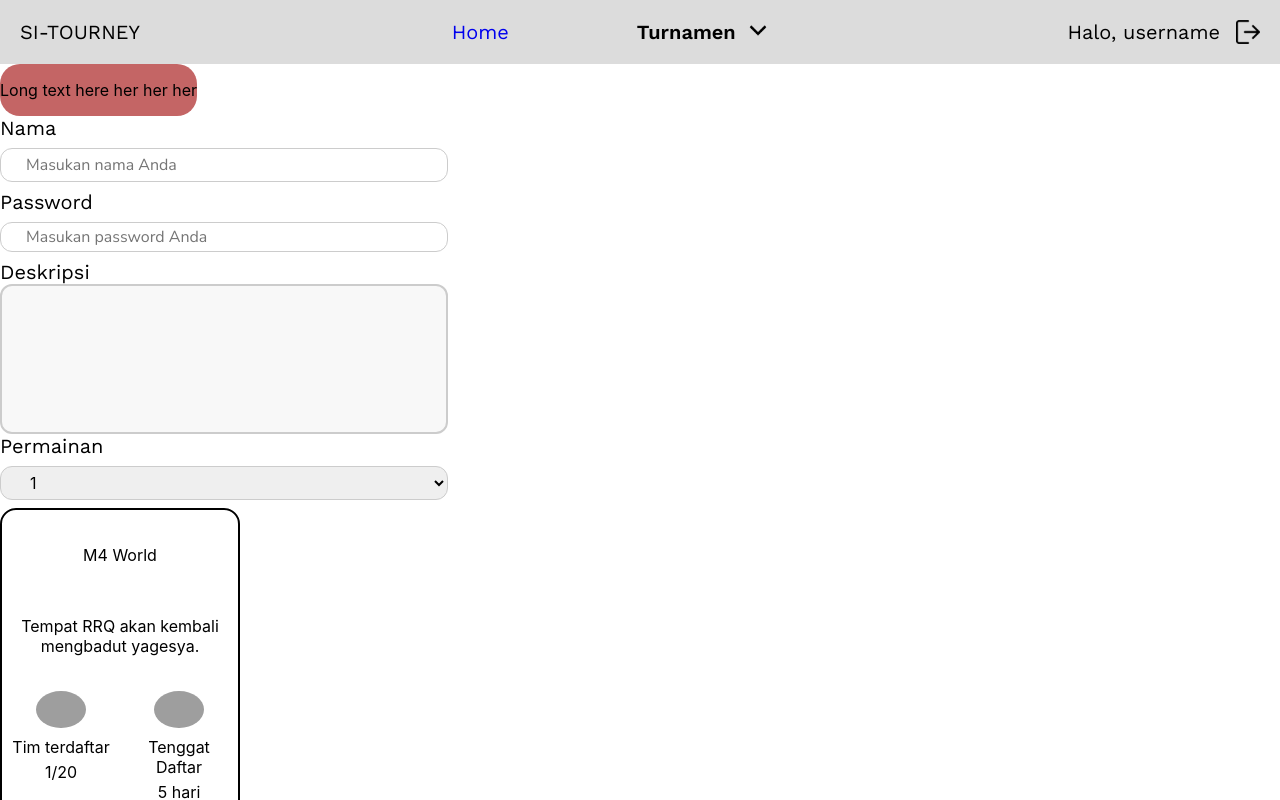
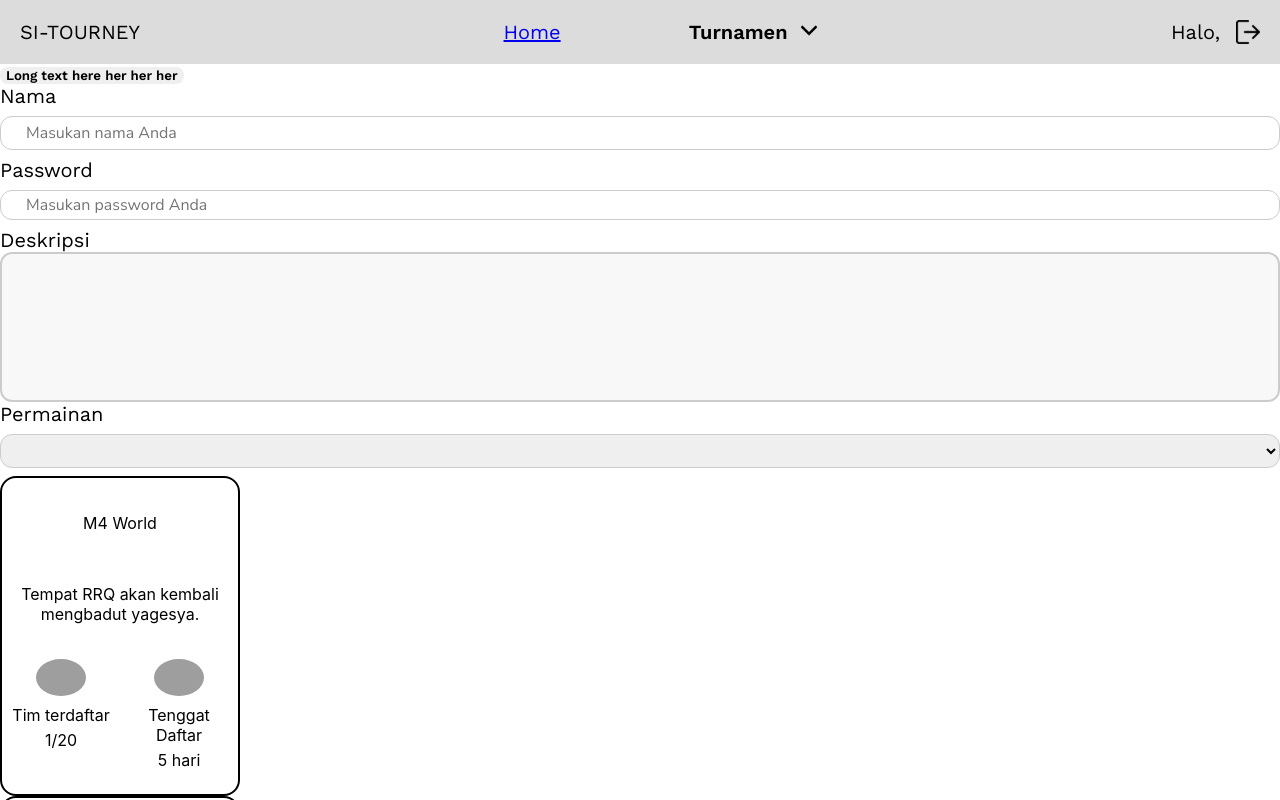
Before and after one commit to pejuang-awan/FE-Tournament-Website, a React (Create React App) app: page /test in a window 1280 px wide. Shown: the top 800 px of the page. Built offline with nearby package versions, Linux system fonts and the light colour scheme; grey boxes are pictures that could not be loaded.

Commit message:
Refactor components

```diff
--- a/src/components/Button.js
+++ b/src/components/Button.js
@@ -1,12 +1,8 @@
 import React from 'react';
 import '../static/css/components/Button.css';
-import stylemaker from '../helper/stylemaker';
 
-export default function Button({ text, size, func }) {
-    const buttonStyle = 'button-container' + stylemaker('button', {size});
+export default function Button({ text, size, type, onClick }) {
     return (
-        <div className={buttonStyle} onClick={func}>
-            <p>{text}</p>
-        </div>
+        <button type={type} onClick={onClick} className={`button-${size}`}>{text}</button>
     )
 }
--- a/src/components/Input.js
+++ b/src/components/Input.js
@@ -1,11 +1,11 @@
 import React from 'react';
 import '../static/css/components/Input.css';
 
-export default function Input({ label, placeholderText, type }) {
+export default function Input({ label, placeholderText, type, name, value, onChange }) {
     return (
         <div className='input-container'>
             <label>{label}</label>
-            <input type={type} placeholder={placeholderText}></input>
+            <input type={type} placeholder={placeholderText} name={name} value={value} onChange={onChange}></input>
         </div>
     )
 }
--- a/src/components/Navbar.js
+++ b/src/components/Navbar.js
@@ -4,7 +4,7 @@ import '../static/css/components/Navbar.css';
 import MenuItems from './MenuItems';
 
 // TODO: Try to use relative route for submenus
-export default function Navbar({ isCreator }) {
+export default function Navbar({ isCreator, toggleLogout, username }) {
     const navbarItems = [
         {
             title: 'Home',
@@ -45,9 +45,9 @@ export default function Navbar({ isCreator }) {
             </div>
             <div className='navbar-user-container'>
                 <div className='navbar-user-content'>
-                    <p>Halo, username</p>
+                    <p>Halo, {username}</p>
                     <div className='navbar-user-logout'>
-                        <Link to='/'><img src={require('../static/img/logout.png')} /></Link>
+                        <Link to='/'><img onClick={toggleLogout} src={require('../static/img/logout.png')} /></Link>
                     </div>
                 </div>
             </div>
--- a/src/components/Select.js
+++ b/src/components/Select.js
@@ -1,12 +1,13 @@
 import React from 'react';
 import '../static/css/components/Select.css';
 
-export default function Select({ label, placeholderText, items }) {
+export default function Select({ label, placeholderText, items, name, value, onChange }) {
     return (
         <div className='select-container'>
             <label>{label}</label>
-            <select placeholder={placeholderText}>
-            { items.map((item, idx) => <option value={item}>{item}</option>) }
+            <select name={name} value={value} onChange={onChange}>
+                <option value={''} disabled={true} selected={true} hidden={true}>{placeholderText}</option>
+                { items.map((item, idx) => <option value={idx + 1}>{item}</option>) }
             </select>
         </div>
     )
--- a/src/components/TextArea.js
+++ b/src/components/TextArea.js
@@ -1,11 +1,11 @@
 import React from 'react';
 import '../static/css/components/TextArea.css';
 
-export default function TextArea({ label, placeholderText }) {
+export default function TextArea({ label, placeholderText, name, value, onChange }) {
     return (
         <div className='textarea-container'>
             <label>{label}</label>
-            <textarea></textarea>
+            <textarea placeholder={placeholderText} name={name} value={value} onChange={onChange} />
         </div>
     )
 }
--- a/src/static/css/components/Button.css
+++ b/src/static/css/components/Button.css
@@ -1,22 +1,16 @@
-a {
-    text-decoration: none;
-}
-
-.button-container {
-    display: inline-flex;
-    align-items: center;
-    gap: 1em;
-    background-color: rgb(196, 101, 101);
-    border-radius: 20px;
+button {
+    border: none;
     cursor: pointer;
+    border-radius: 0.5rem;
+    font-family: var(--ff-primary);
+    font-weight: bold;
 }
 
 .button-small {
-    width: 1em;
-    height: 1em;
+    padding: 0.75rem 2rem;
 }
 
-.button-medium {
-    width: 2em;
-    height: 2em;
+.button-large {
+    font-size: 1.25rem;
+    padding: 1rem 10rem;
 }
--- a/src/static/css/components/Input.css
+++ b/src/static/css/components/Input.css
@@ -2,7 +2,6 @@
     display: flex;
     align-items: flex-start;
     flex-direction: column;
-    width: 35%;
 }
 
 label {
--- a/src/static/css/components/Select.css
+++ b/src/static/css/components/Select.css
@@ -2,7 +2,6 @@
     display: flex;
     align-items: flex-start;
     flex-direction: column;
-    width: 35%;
 }
 
 label {
--- a/src/static/css/components/TextArea.css
+++ b/src/static/css/components/TextArea.css
@@ -2,7 +2,6 @@
     display: flex;
     align-items: flex-start;
     flex-direction: column;
-    width: 35%;
 }
 
 label {
```
